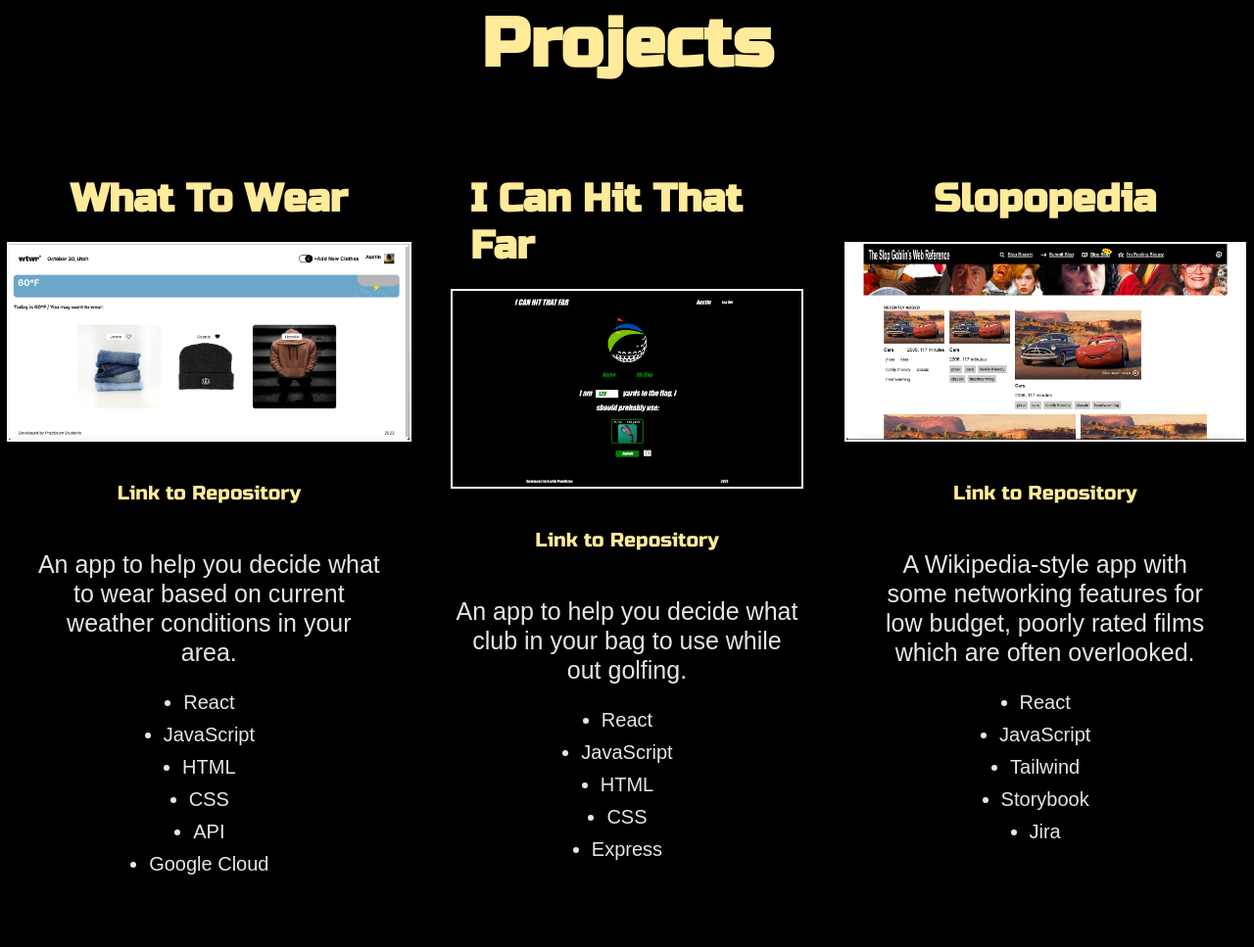
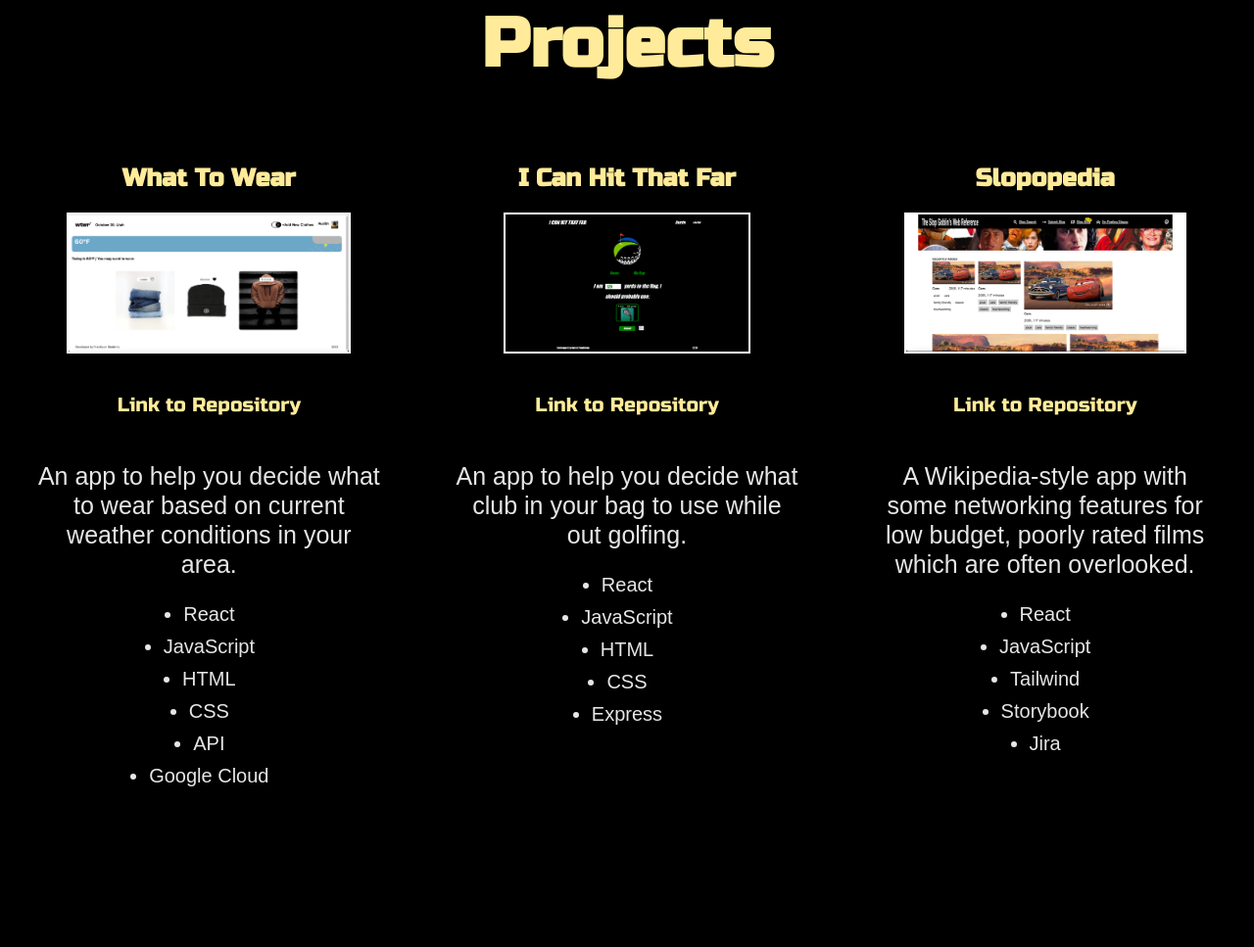
Before and after one commit to austinpendleton/portfolio_se, a React app: page / in a window 1280 px wide. Shown: the part 2229-3196 px from the top of the page at 98% size. Built offline with nearby package versions, Linux system fonts and the light colour scheme; some packages are replaced by stand-ins of ours; a web font is replaced by a local one.

Commit message:
Size changes

```diff
--- a/src/blocks/Projects.css
+++ b/src/blocks/Projects.css
@@ -53,14 +53,14 @@
   border-style: solid;
   border-width: 2px;
   border-color: white;
-  height: 200px;
+  height: 140px;
 
   margin-bottom: 20px;
 }
 
 .image__title {
   font-family: "Russo One", sans-serif;
-  font-size: 40px;
+  font-size: 25px;
   font-weight: 900;
   color: #ffeb99;
   margin-bottom: 20px;
```
